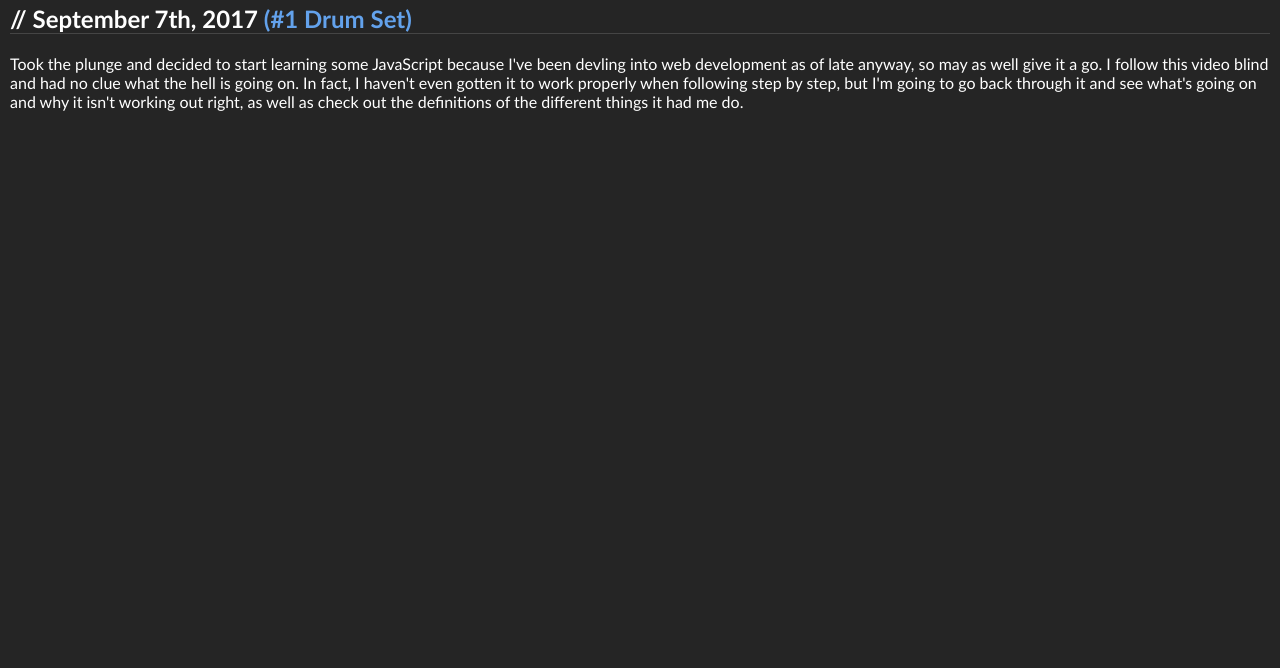
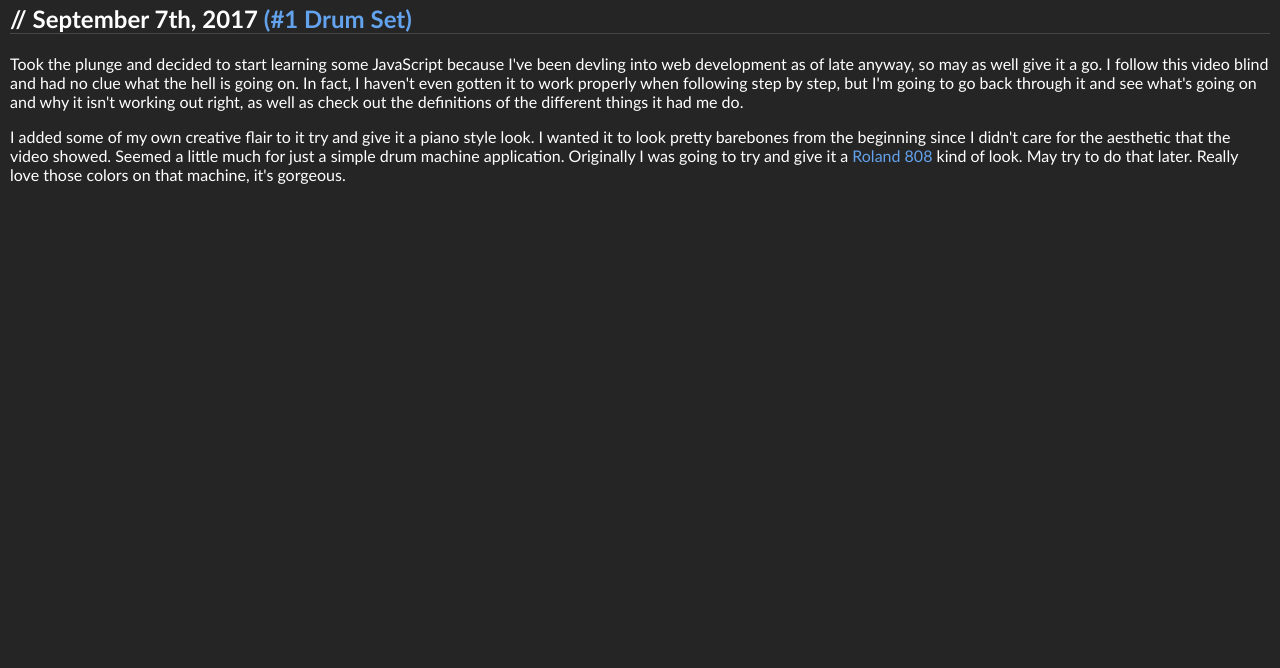
Before and after one commit to itsbennett/JavaScript30, a plain HTML site: page index.html in a window 1280 px wide. Shown: the part 132-800 px from the top of the page. Drawn offline with Linux system fonts and the light colour scheme.

Commit message:
finished entry

```diff
--- a/index.html
+++ b/index.html
@@ -22,6 +22,7 @@
     <h2> // September 7th, 2017 <a href="https://itsbennett.github.io/JavaScript30/1%20JavaScript%20Drum%20Set/index.html">(#1 Drum Set)</a></h2>
 
     <p>Took the plunge and decided to start learning some JavaScript because I've been devling into web development as of late anyway, so may as well give it a go. I follow this video blind and had no clue what the hell is going on. In fact, I haven't even gotten it to work properly when following step by step, but I'm going to go back through it and see what's going on and why it isn't working out right, as well as check out the definitions of the different things it had me do.</p>
+    <p>I added some of my own creative flair to it try and give it a piano style look. I wanted it to look pretty barebones from the beginning since I didn't care for the aesthetic that the video showed. Seemed a little much for just a simple drum machine application. Originally I was going to try and give it a <a href="https://en.wikipedia.org/wiki/Roland_TR-808">Roland 808</a> kind of look. May try to do that later. Really love those colors on that machine, it's gorgeous.</p>
 
 </body>
 
```
